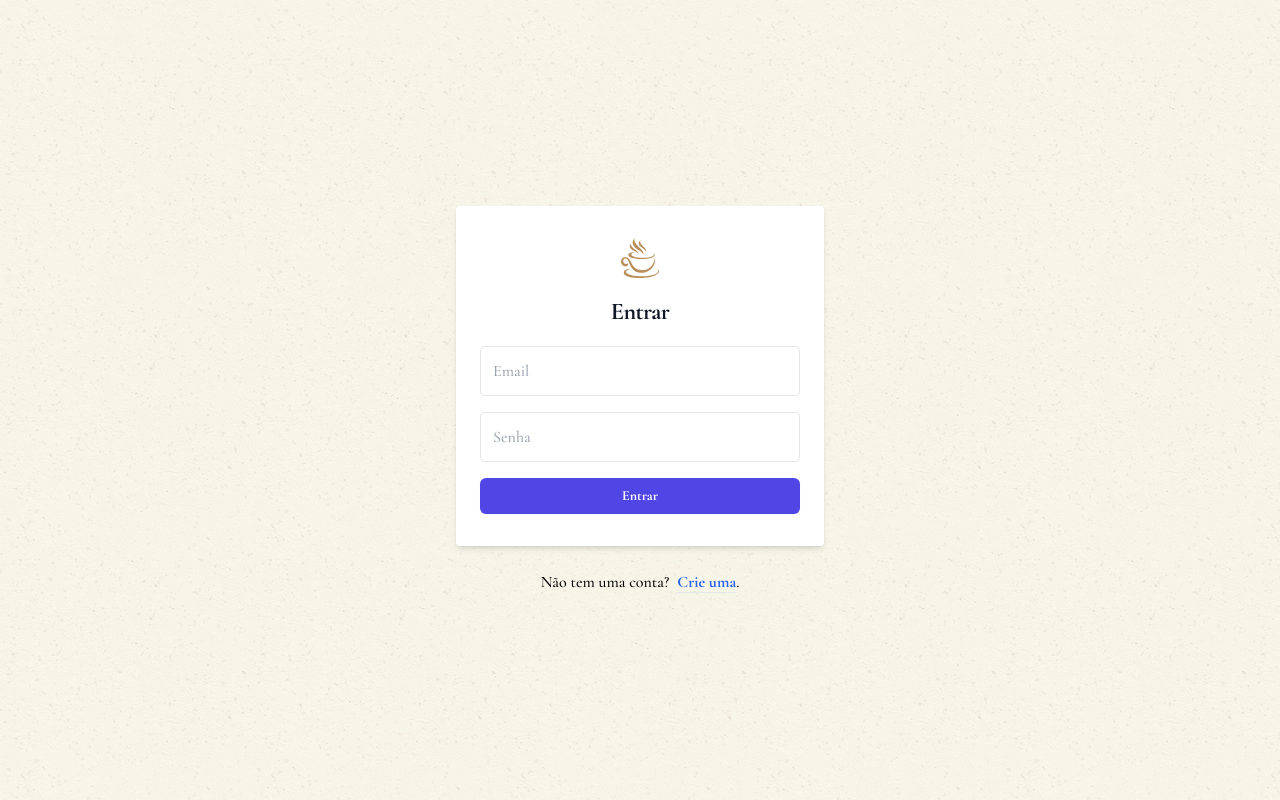
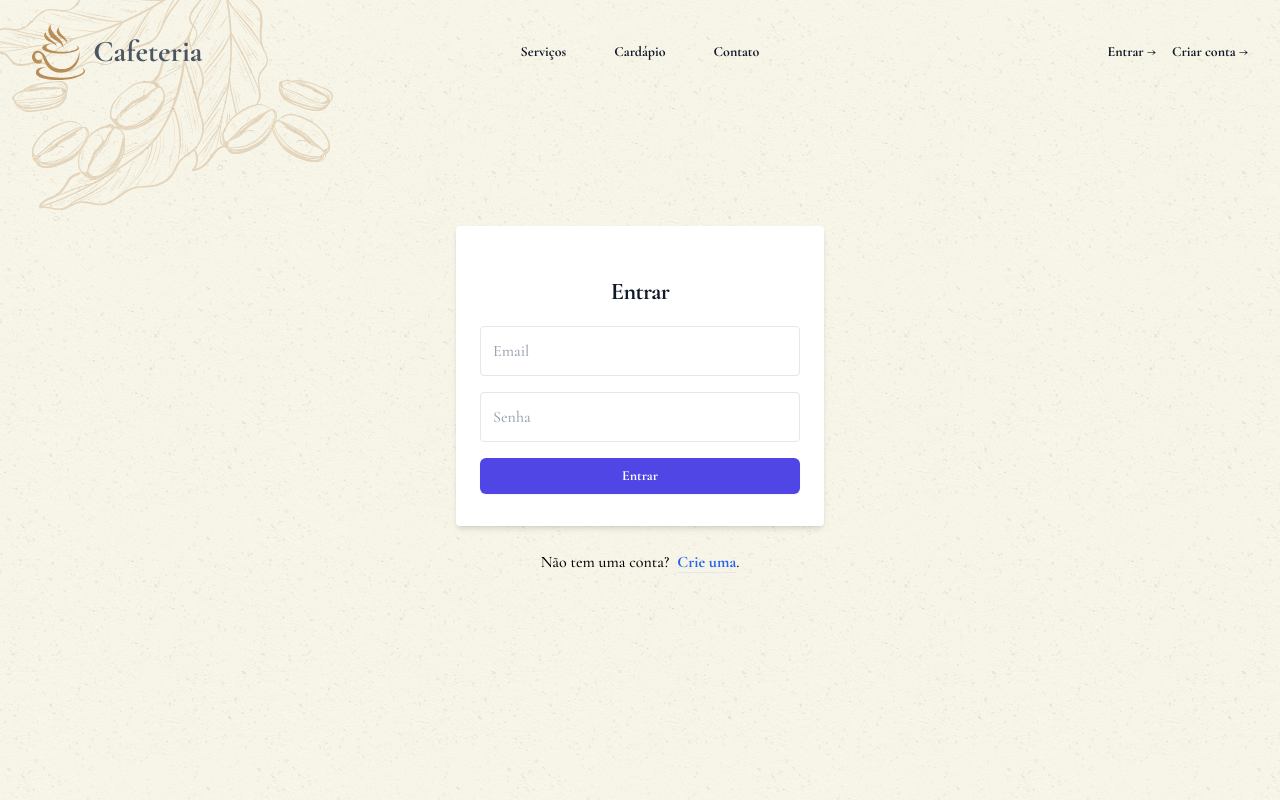
Before and after one commit to wellpinho/pit-2, a Next.js app in the folder web/: page /login in a window 1280 px wide. Built offline with nearby package versions, Linux system fonts and the light colour scheme.

Commit message:
login and register

```diff
--- a/web/src/app/globals.css
+++ b/web/src/app/globals.css
@@ -1,3 +1,13 @@
 @tailwind base;
 @tailwind components;
 @tailwind utilities;
+
+
+.center-center {
+    position: absolute;
+    top: 50%;  /* position the top  edge of the element at the middle of the parent */
+    left: 50%; /* position the left edge of the element at the middle of the parent */
+
+    transform: translate(-50%, -50%); /* This is a shorthand of
+                                         translateX(-50%) and translateY(-50%) */
+}
--- a/web/src/app/login/page.tsx
+++ b/web/src/app/login/page.tsx
@@ -1,8 +1,16 @@
+import { Header } from "@/components/header";
 import { LoginComponent } from "@/components/login";
 
 
 const Login = () => {
-    return <LoginComponent />
+    return (
+        <>
+            <Header />
+            <div className="center-center w-[80%]">
+                <LoginComponent />
+            </div>
+        </>
+    )
 }
 
 export default Login;
--- a/web/src/app/page.tsx
+++ b/web/src/app/page.tsx
@@ -1,9 +1,11 @@
+import { Banner } from "@/components/banner";
 import { Header } from "@/components/header"
 
 export default function Home() {
   return (
     <>
       <Header />
+      <Banner />
     </>
   );
 }
--- a/web/src/app/register/page.tsx
+++ b/web/src/app/register/page.tsx
@@ -1,8 +1,14 @@
+import { Header } from "@/components/header";
 import { RegisterComponent } from "@/components/register"
 
 const Register = () => {
     return (
-        <RegisterComponent />
+        <>
+        <Header />
+        <div className="center-center w-[80%]">
+            <RegisterComponent />
+        </div>
+    </>
     )
 }
 
--- /dev/null
+++ b/web/src/components/banner/index.tsx
@@ -0,0 +1,59 @@
+export const Banner = () => {
+    return (
+        <div className="relative px-6 pt-14 lg:px-8">
+            <div
+                className="absolute inset-x-0 -top-40 -z-10 transform-gpu overflow-hidden blur-3xl sm:-top-80"
+                aria-hidden="true"
+            >
+                <div
+                    className="relative left-[calc(50%-11rem)] aspect-[1155/678] w-[36.125rem] -translate-x-1/2 rotate-[30deg] bg-gradient-to-tr from-[#ff80b5] to-[#9089fc] opacity-30 sm:left-[calc(50%-30rem)] sm:w-[72.1875rem]"
+                    style={{
+                        clipPath:
+                            'polygon(74.1% 44.1%, 100% 61.6%, 97.5% 26.9%, 85.5% 0.1%, 80.7% 2%, 72.5% 32.5%, 60.2% 62.4%, 52.4% 68.1%, 47.5% 58.3%, 45.2% 34.5%, 27.5% 76.7%, 0.1% 64.9%, 17.9% 100%, 27.6% 76.8%, 76.1% 97.7%, 74.1% 44.1%)',
+                    }}
+                />
+            </div>
+            <div className="mx-auto max-w-2xl py-32 sm:py-48 lg:py-56">
+                <div className="hidden sm:mb-8 sm:flex sm:justify-center">
+                    <div className="relative rounded-full px-3 py-1 text-sm leading-6 text-gray-600 ring-1 ring-gray-900/10 hover:ring-gray-900/20">
+                        Conheça nossa cesta de café da manhã.{' '}
+                        <a href="#" className="font-semibold text-indigo-600">
+                            <span className="absolute inset-0" aria-hidden="true" />
+                            Conhecer <span aria-hidden="true">&rarr;</span>
+                        </a>
+                    </div>
+                </div>
+                <div className="text-center">
+                    <h1 className="text-4xl font-bold tracking-tight text-gray-900 sm:text-6xl">
+                        Seu café a um pedido de distancia.
+                    </h1>
+                    <p className="mt-6 text-lg leading-8 text-gray-600">
+                        Os fornecedores e produtores com quem trabalhamos estão no topo do seu jogo.
+                        É nosso papel levar a magia das mãos deles até a sua mesa.
+                        Faça seu pedido agora mesmo!
+                    </p>
+                    <div className="mt-10 flex items-center justify-center gap-x-6">
+                        <a
+                            href="#"
+                            className="rounded-md bg-indigo-600 px-3.5 py-2.5 text-sm font-semibold text-white shadow-sm hover:bg-indigo-500 focus-visible:outline focus-visible:outline-2 focus-visible:outline-offset-2 focus-visible:outline-indigo-600"
+                        >
+                            Ver menu
+                        </a>
+                    </div>
+                </div>
+            </div>
+            <div
+                className="absolute inset-x-0 top-[calc(100%-13rem)] -z-10 transform-gpu overflow-hidden blur-3xl sm:top-[calc(100%-30rem)]"
+                aria-hidden="true"
+            >
+                <div
+                    className="relative left-[calc(50%+3rem)] aspect-[1155/678] w-[36.125rem] -translate-x-1/2 bg-gradient-to-tr from-[#ff80b5] to-[#9089fc] opacity-30 sm:left-[calc(50%+36rem)] sm:w-[72.1875rem]"
+                    style={{
+                        clipPath:
+                            'polygon(74.1% 44.1%, 100% 61.6%, 97.5% 26.9%, 85.5% 0.1%, 80.7% 2%, 72.5% 32.5%, 60.2% 62.4%, 52.4% 68.1%, 47.5% 58.3%, 45.2% 34.5%, 27.5% 76.7%, 0.1% 64.9%, 17.9% 100%, 27.6% 76.8%, 76.1% 97.7%, 74.1% 44.1%)',
+                    }}
+                />
+            </div>
+        </div>
+    )
+}
--- a/web/src/components/header/index.tsx
+++ b/web/src/components/header/index.tsx
@@ -43,11 +43,11 @@ export const Header = () => {
                             </a>
                         ))}
                     </div>
-                    <div className="hidden lg:flex lg:flex-1 lg:justify-end">
-                        <a href="/login" className="text-sm font-semibold leading-6 text-gray-900">
+                    <div className="hidden lg:flex lg:flex-1 lg:justify-end gap-4">
+                        <a href="/login" className="text-sm font-semibold leading-6 text-gray-900 hover:text-indigo-600">
                             Entrar <span aria-hidden="true">&rarr;</span>
                         </a>
-                        <a href="#" className="text-sm font-semibold leading-6 text-gray-900">
+                        <a href="/register" className="text-sm font-semibold leading-6 text-gray-900 hover:text-indigo-600">
                             Criar conta <span aria-hidden="true">&rarr;</span>
                         </a>
                     </div>
@@ -97,62 +97,6 @@ export const Header = () => {
                     </div>
                 </Dialog>
             </header>
-
-            <div className="relative px-6 pt-14 lg:px-8">
-                <div
-                    className="absolute inset-x-0 -top-40 -z-10 transform-gpu overflow-hidden blur-3xl sm:-top-80"
-                    aria-hidden="true"
-                >
-                    <div
-                        className="relative left-[calc(50%-11rem)] aspect-[1155/678] w-[36.125rem] -translate-x-1/2 rotate-[30deg] bg-gradient-to-tr from-[#ff80b5] to-[#9089fc] opacity-30 sm:left-[calc(50%-30rem)] sm:w-[72.1875rem]"
-                        style={{
-                            clipPath:
-                                'polygon(74.1% 44.1%, 100% 61.6%, 97.5% 26.9%, 85.5% 0.1%, 80.7% 2%, 72.5% 32.5%, 60.2% 62.4%, 52.4% 68.1%, 47.5% 58.3%, 45.2% 34.5%, 27.5% 76.7%, 0.1% 64.9%, 17.9% 100%, 27.6% 76.8%, 76.1% 97.7%, 74.1% 44.1%)',
-                        }}
-                    />
-                </div>
-                <div className="mx-auto max-w-2xl py-32 sm:py-48 lg:py-56">
-                    <div className="hidden sm:mb-8 sm:flex sm:justify-center">
-                        <div className="relative rounded-full px-3 py-1 text-sm leading-6 text-gray-600 ring-1 ring-gray-900/10 hover:ring-gray-900/20">
-                            Conheça nossa cesta de café da manhã.{' '}
-                            <a href="#" className="font-semibold text-indigo-600">
-                                <span className="absolute inset-0" aria-hidden="true" />
-                                Conhecer <span aria-hidden="true">&rarr;</span>
-                            </a>
-                        </div>
-                    </div>
-                    <div className="text-center">
-                        <h1 className="text-4xl font-bold tracking-tight text-gray-900 sm:text-6xl">
-                        Seu café a um pedido de distancia.
-                        </h1>
-                        <p className="mt-6 text-lg leading-8 text-gray-600">
-                            Os fornecedores e produtores com quem trabalhamos estão no topo do seu jogo.
-                            É nosso papel levar a magia das mãos deles até a sua mesa.
-                            Faça seu pedido agora mesmo!
-                        </p>
-                        <div className="mt-10 flex items-center justify-center gap-x-6">
-                            <a
-                                href="#"
-                                className="rounded-md bg-indigo-600 px-3.5 py-2.5 text-sm font-semibold text-white shadow-sm hover:bg-indigo-500 focus-visible:outline focus-visible:outline-2 focus-visible:outline-offset-2 focus-visible:outline-indigo-600"
-                            >
-                                Ver menu
-                            </a>
-                        </div>
-                    </div>
-                </div>
-                <div
-                    className="absolute inset-x-0 top-[calc(100%-13rem)] -z-10 transform-gpu overflow-hidden blur-3xl sm:top-[calc(100%-30rem)]"
-                    aria-hidden="true"
-                >
-                    <div
-                        className="relative left-[calc(50%+3rem)] aspect-[1155/678] w-[36.125rem] -translate-x-1/2 bg-gradient-to-tr from-[#ff80b5] to-[#9089fc] opacity-30 sm:left-[calc(50%+36rem)] sm:w-[72.1875rem]"
-                        style={{
-                            clipPath:
-                                'polygon(74.1% 44.1%, 100% 61.6%, 97.5% 26.9%, 85.5% 0.1%, 80.7% 2%, 72.5% 32.5%, 60.2% 62.4%, 52.4% 68.1%, 47.5% 58.3%, 45.2% 34.5%, 27.5% 76.7%, 0.1% 64.9%, 17.9% 100%, 27.6% 76.8%, 76.1% 97.7%, 74.1% 44.1%)',
-                        }}
-                    />
-                </div>
-            </div>
         </div>
         )
     }
--- a/web/src/components/login/index.tsx
+++ b/web/src/components/login/index.tsx
@@ -1,19 +1,12 @@
 import Image from "next/image"
+import Link from "next/link"
 
 export const LoginComponent = () => {
     return (
-        <div className="w-full h-screen bg-[url('/assets/header-bg.svg')]">
         <div className="bg-grey-lighter min-h-screen flex flex-col">
             <div className="container max-w-sm mx-auto flex-1 flex flex-col items-center justify-center px-2">
                 <div className="bg-white px-6 py-8 rounded shadow-md text-black w-full">
                     <div className="sm:mx-auto sm:w-full sm:max-w-sm">
-                            <Image
-                                width={150}
-                                height={150}
-                                className="mx-auto h-10 w-auto"
-                                src="/assets/logo.svg"
-                                alt="Your Company"
-                            />
                         <h2 className="mt-4 mb-4 text-center text-2xl font-bold leading-9 tracking-tight text-gray-900">
                             Entrar
                         </h2>
@@ -49,6 +42,5 @@ export const LoginComponent = () => {
                 </div>
             </div>
         </div>
-        </div>
     )
 }
--- a/web/src/components/register/index.tsx
+++ b/web/src/components/register/index.tsx
@@ -7,13 +7,6 @@ export const RegisterComponent = () => {
                 <div className="container max-w-sm mx-auto flex-1 flex flex-col items-center justify-center px-2">
                     <div className="bg-white px-6 py-8 rounded shadow-md text-black w-full">
                         <div className="sm:mx-auto sm:w-full sm:max-w-sm">
-                            <Image
-                                width={150}
-                                height={150}
-                                className="mx-auto h-10 w-auto"
-                                src="/assets/logo.svg"
-                                alt="Your Company"
-                            />
                             <h2 className="mt-4 mb-4 text-center text-2xl font-bold leading-9 tracking-tight text-gray-900">
                                 Criar conta
                             </h2>
```
Also changed, not shown: 2 other files (tests, documents, lock files or other folders). Lines whose indentation alone changed are shown as unchanged.
